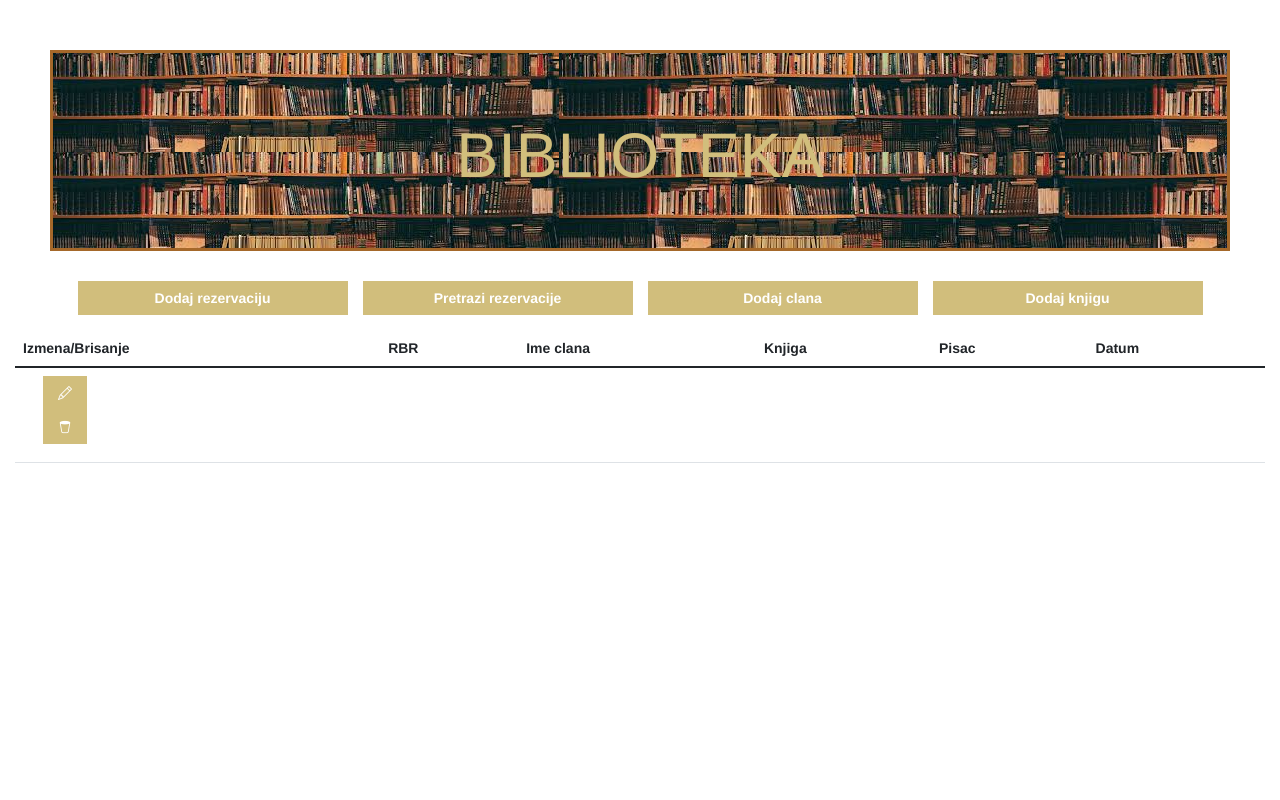
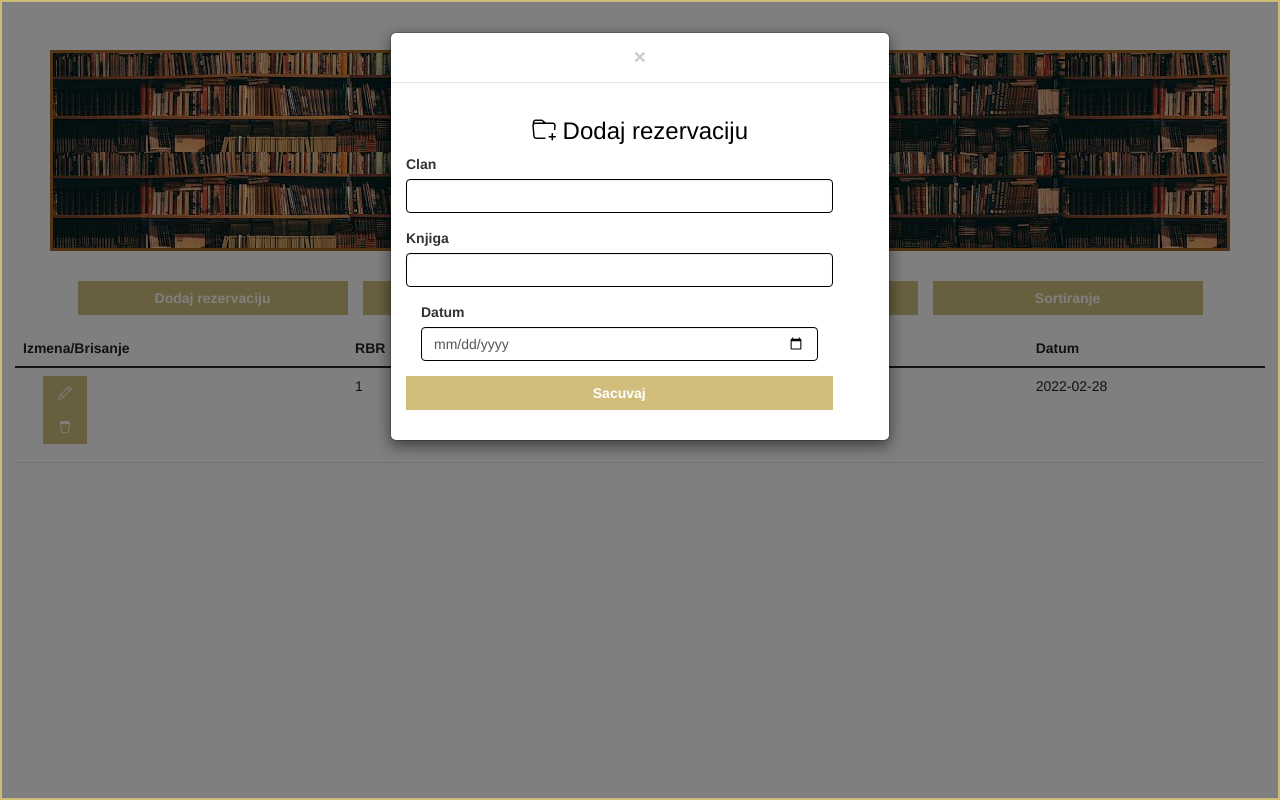
Before and after one commit to JelenaVujin/itehdomaci1, a PHP site: page /dodajRez.php in a window 1280 px wide. Run offline with PHP 8.4, Linux system fonts and the light colour scheme; the visitor is signed in with stand-in values (Sample User, id 1); data comes from the database, SQL or seed files in the repository; both versions use the stored data as it was before the commit; lists and menus that the app fills with data are empty.

Commit message:
izmenjen kostur i dodate php skripte

```diff
--- a/home.php
+++ b/home.php
@@ -1,3 +1,14 @@
+<?php
+session_start();
+include 'broker.php';
+include 'model/rezervacija.php';
+
+if (!isset($_SESSION['user_id'])) {
+  header('Location: index.php');
+  exit();
+}
+$rez=Rezervacija::vratiSveRezervacije($conn);
+?>
 <!DOCTYPE html>
 <html lang="en">
 <head>
@@ -12,22 +23,25 @@
     <title>Document</title>
 </head>
 <body>
-<div class="jumbotron" style="color:#D1BE7C"  >
+<div class="jumbotron" style="color:#D1BE7C" >
        <h1>BIBLIOTEKA</h1>
     </div>
 <div class="container">
   <div class="row">
     <div class="col-sm">
-    <button type="button" class="btn btn-success btn-block" id="dodajRezervacijuDugme" data-toggle="modal" data-target="#modalDR">Dodaj rezervaciju</button>
+    <a  class="btn btn-success btn-block" id="dodajRezervaciju"  href="dodajRez.php">Dodaj rezervaciju</a>
     </div>
     <div class="col-sm">
     <button type="button" class="btn  btn-success btn-block" id="pretraziRezervacijuDugme">Pretrazi rezervacije</button>
     </div>
     <div class="col-sm">
-    <button type="button" class="btn btn-success btn-block" id="dodajClanaDugme" data-toggle="modal" data-target="#modalDCL">Dodaj clana</button>
+    <a class="btn btn-success btn-block"  id="dodajClanaDugme" href="dodajClana.php">Dodaj clana</a>
     </div>
+
     <div class="col-sm">
-    <button type="button" class="btn  btn-success btn-block" id="dodajKnjiguDugme" data-toggle="modal" data-target="#modalDK">Dodaj knjigu</button>
+    <button type="button" class="btn  btn-success btn-block" id="sortiraj">Sortiranje</button>
+    </div>
+
     </div>
   </div>
 </div>
@@ -40,11 +54,13 @@
             <th>RBR</th>
             <th>Ime clana</th>
             <th>Knjiga</th>
-            <th>Pisac</th>
             <th>Datum</th>
         </tr>
       </thead>
       <tbody>
+        <?php foreach($rez as $rezervacija):
+        $i=1;
+        ?>
          <tr>
            <td>
            <ul class="action-list">
@@ -53,15 +69,19 @@
            </ul>
            </td>
 
-              <td></td>
-              <td></td>
-              <td></td>
-              <td></td>
-              <td></td>
+              <td><?php echo $i; $i++;?></td>
+              <td><?php echo $rezervacija['imePrezime'];?></td>
+              <td><?php echo $rezervacija['naziv'];?></td>
+              <td><?php echo $rezervacija['datum'];?></td>
             </tr>
+           <?php endforeach;?>
       </tbody>
+
     </table>
  </div>
 
+<script src="https://ajax.googleapis.com/ajax/libs/jquery/3.3.1/jquery.min.js"></script>
+<script src="https://maxcdn.bootstrapcdn.com/bootstrap/3.3.7/js/bootstrap.min.js"></script>
+<script src="js/main.js"></script>
 </body>
 </html>
--- /dev/null
+++ b/js/main.js
@@ -0,0 +1,7 @@
+$(document).ready(function(){
+    $("#modalDR").modal('show');
+});
+
+$(document).ready(function(){
+    $("#modalDCL").modal('show');
+});
--- /dev/null
+++ b/model/rezervacija.php
@@ -0,0 +1,23 @@
+<?php
+class Rezervacija{
+    public $id;
+    public $clan;
+    public $knjiga;
+    public $pisac;
+    public $datum;
+    public function __construct($id=null,$clan=null,$knjiga=null,$datum=null,$pisac=null)
+    {
+        $this->id = $id;
+        $this->clan = $clan;
+        $this->knjiga = $knjiga;
+        $this->datum=$datum;
+        $this->pisac=$pisac;
+    }
+    public static function vratiSveRezervacije(mysqli $conn){
+
+        $query="SELECT c.imePrezime, k.naziv, r.pisac, r.datum FROM rezervacija r   JOIN clan c ON(r.idClan=c.id)  JOIN knjiga k ON(r.knjiga=k.idKnjiga)";
+        return $conn->query($query);
+    }
+}
+
+?>
--- a/verifikacija.php
+++ b/verifikacija.php
@@ -16,6 +16,7 @@ if(isset($_POST['username']) && isset($_POST['password'])){
     $un=validate($_POST['username']);
     $ps=validate($_POST['password']);
 
+
     if(empty($un)){
         header("Location:index.php?error=Morate uneti korisnicko ime");
         exit();
@@ -28,7 +29,7 @@ if(isset($_POST['username']) && isset($_POST['password'])){
        if($odg->num_rows==1){
            $red=mysqli_fetch_assoc($odg);
            if($red['username']==$un && $red['lozinka']==$ps){
-        $_SESSION['user_id'] = $zaposleni->id;
+        $_SESSION['user_id'] = $red['id'];
         header('Location: home.php');
         exit();
            }else{
@@ -44,3 +45,5 @@ if(isset($_POST['username']) && isset($_POST['password'])){
     header("Location:home.php");
     exit();
 }
+
+?>
```
Also changed, not shown: biblioteka.sql (+2 -39 lines).
